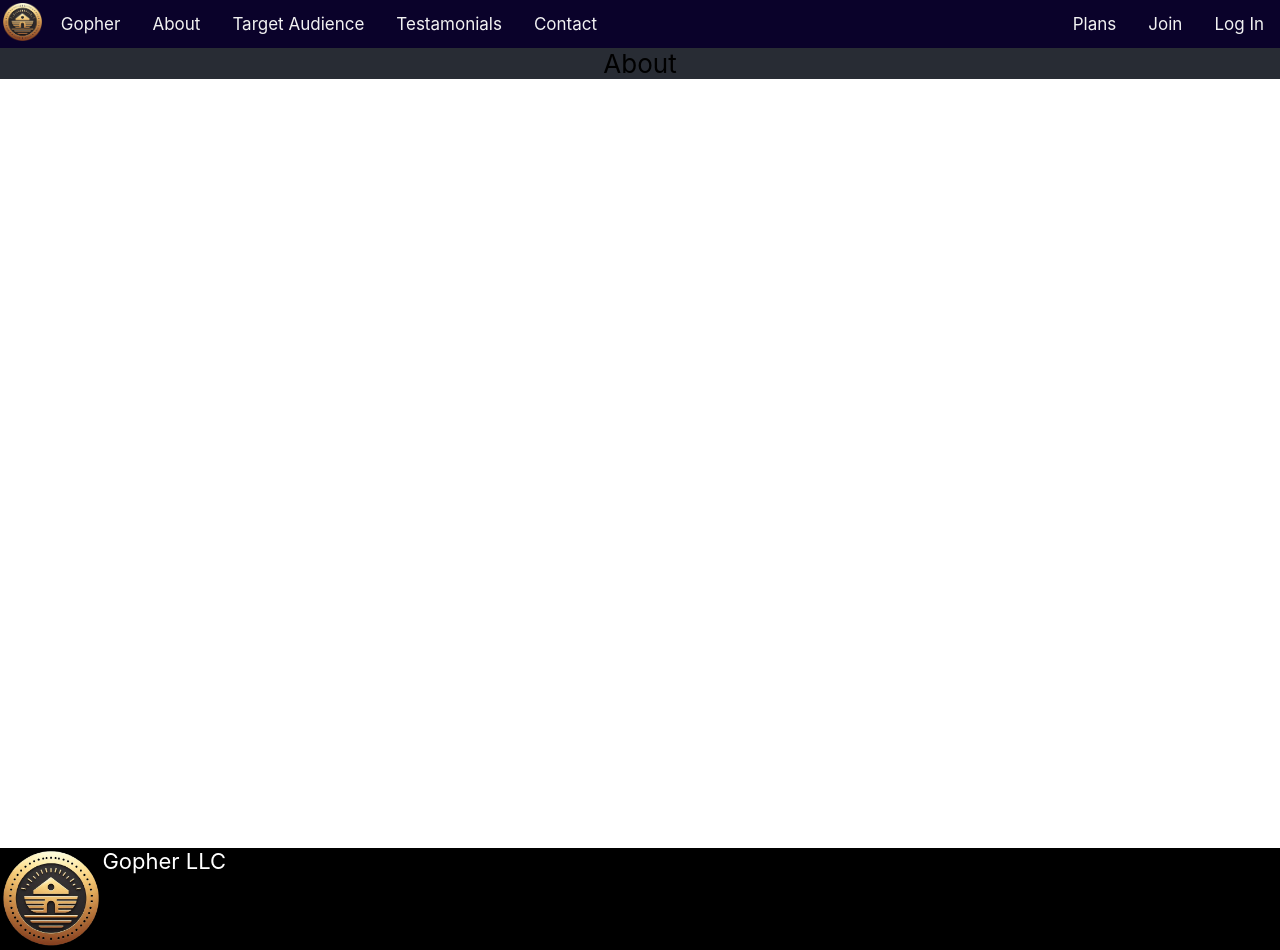
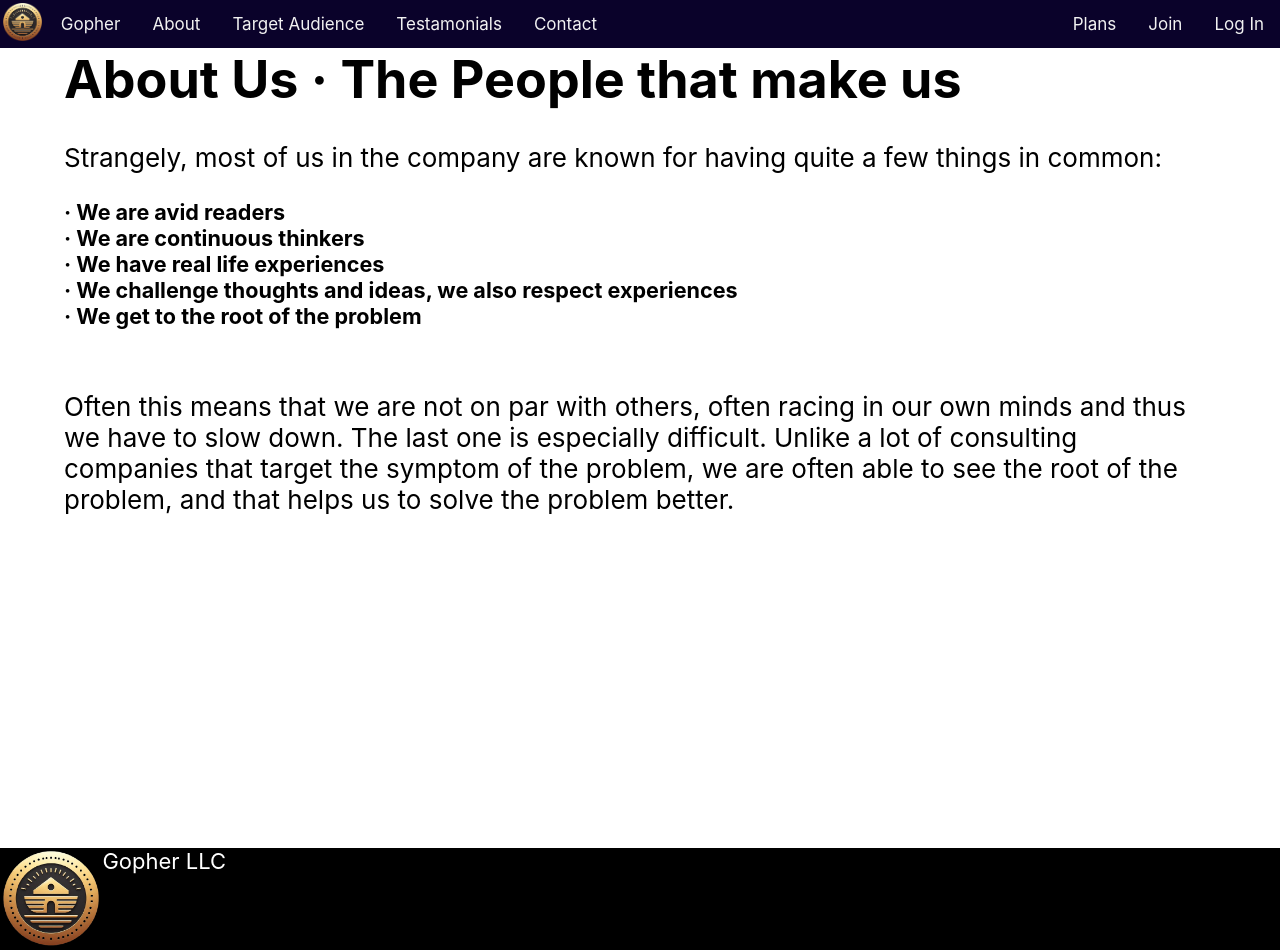
Before and after one commit to EB378/Gopher3, a Next.js app: page /about in a window 1280 px wide. Built offline with nearby package versions, Linux system fonts and the light colour scheme.

Commit message:
modified:   src/app/globals.css 	modified:   src/app/page.module.css 	modified:   src/pages/about.js

```diff
--- a/src/app/globals.css
+++ b/src/app/globals.css
@@ -96,7 +96,6 @@ code {
 
 .App {
   text-align: center;
-  background-color: #282c34;
   display: flex;
   flex-direction: column;
   align-items: stretch;
@@ -117,7 +116,23 @@ code {
 
 .App-header {
   background-color: #282c34;
+  display: flex;
+  flex-direction: column;
+  align-items: stretch;
+  justify-content: center;
+  font-size: calc(10px + 2vmin);
 }
+
+.App-footer {
+  background-color: #000000;
+  color: white;
+  display: flex;
+  flex-direction: column;
+  align-items: stretch;
+  justify-content: center;
+  font-size: calc(10px + 2vmin);
+}
+
 .App-link {
   color: #61dafb;
 }
--- a/src/app/page.module.css
+++ b/src/app/page.module.css
@@ -223,3 +223,9 @@
     transform: rotate(0deg);
   }
 }
+
+.aboutalighn {
+  margin-left: 5%;
+  margin-right: 5%;
+  text-align: left;
+}
--- a/src/pages/about.js
+++ b/src/pages/about.js
@@ -1,11 +1,26 @@
 import "@/app/globals.css";
 import RootLayout from "@/app/layout";
-
+import styles from "@/app/page.module.css"
 
 export default () => (
     <>
     <RootLayout>
-        <p>About</p>
+        <div className={styles.aboutalighn}>
+            <h1>About Us · The People that make us</h1>
+            <br/>
+            <p>Strangely, most of us in the company are known for having quite a few things in common:</p>
+            <h5>
+                <br/>
+            · We are avid readers<br/>
+            · We are continuous thinkers<br/>
+            · We have real life experiences<br/>
+            · We challenge thoughts and ideas, we also respect experiences<br/>
+            · We get to the root of the problem
+            </h5>
+            <br/>
+            <br/>
+            <p>Often this means that we are not on par with others, often racing in our own minds and thus we have to slow down. The last one is especially difficult. Unlike a lot of consulting companies that target the symptom of the problem, we are often able to see the root of the problem, and that helps us to solve the problem better.</p>
+        </div>
     </RootLayout>
     </>
 );
```
